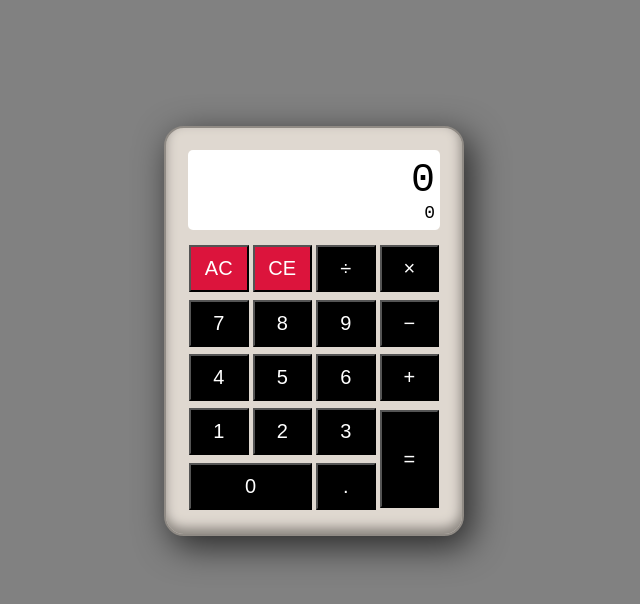
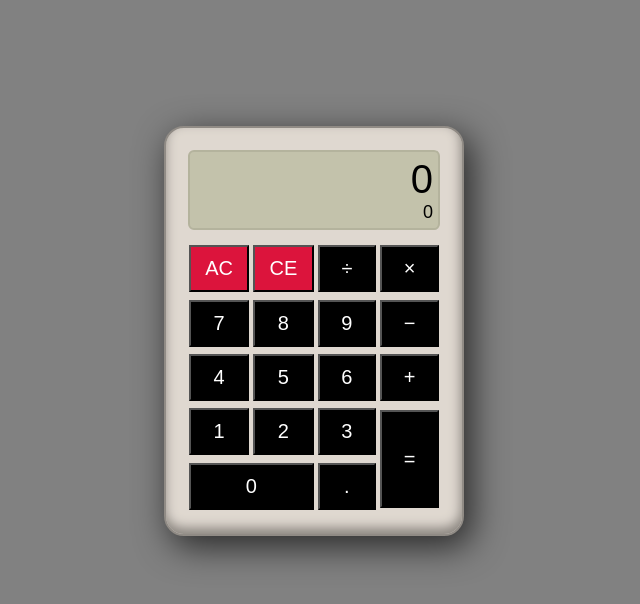
Before and after one commit to DeveloperDavo/Calculator, a website: page index.html in a window 1280 px wide. Shown: the whole page, without its empty margins (326-966 px from the left). Drawn offline with Linux system fonts and the light colour scheme.

Commit message:
Change display dimensions and color to match spec

```diff
--- a/index.html
+++ b/index.html
@@ -8,7 +8,7 @@
 <body>
 <table>
     <tr>
-        <td colspan="4" id="displays">
+        <td colspan="4" class="display">
             <div id="display"></div>
             <div id="history"></div>
         </td>
--- a/style.css
+++ b/style.css
@@ -38,12 +38,15 @@ button {
     margin-top: 10px;
 }
 
-#displays {
-    font-family: monospace;
+.display {
+    width: 85%;
+    height: 65px;
+    margin: 0 auto;
+    border: 2px solid #b4b39d;
+    border-radius: 6px;
+    background-color: #c3c2ab;
     text-align: right;
     padding: 5px 5px;
-    background-color: white;
-    border-radius: 5px;
 }
 
 #display {
```
